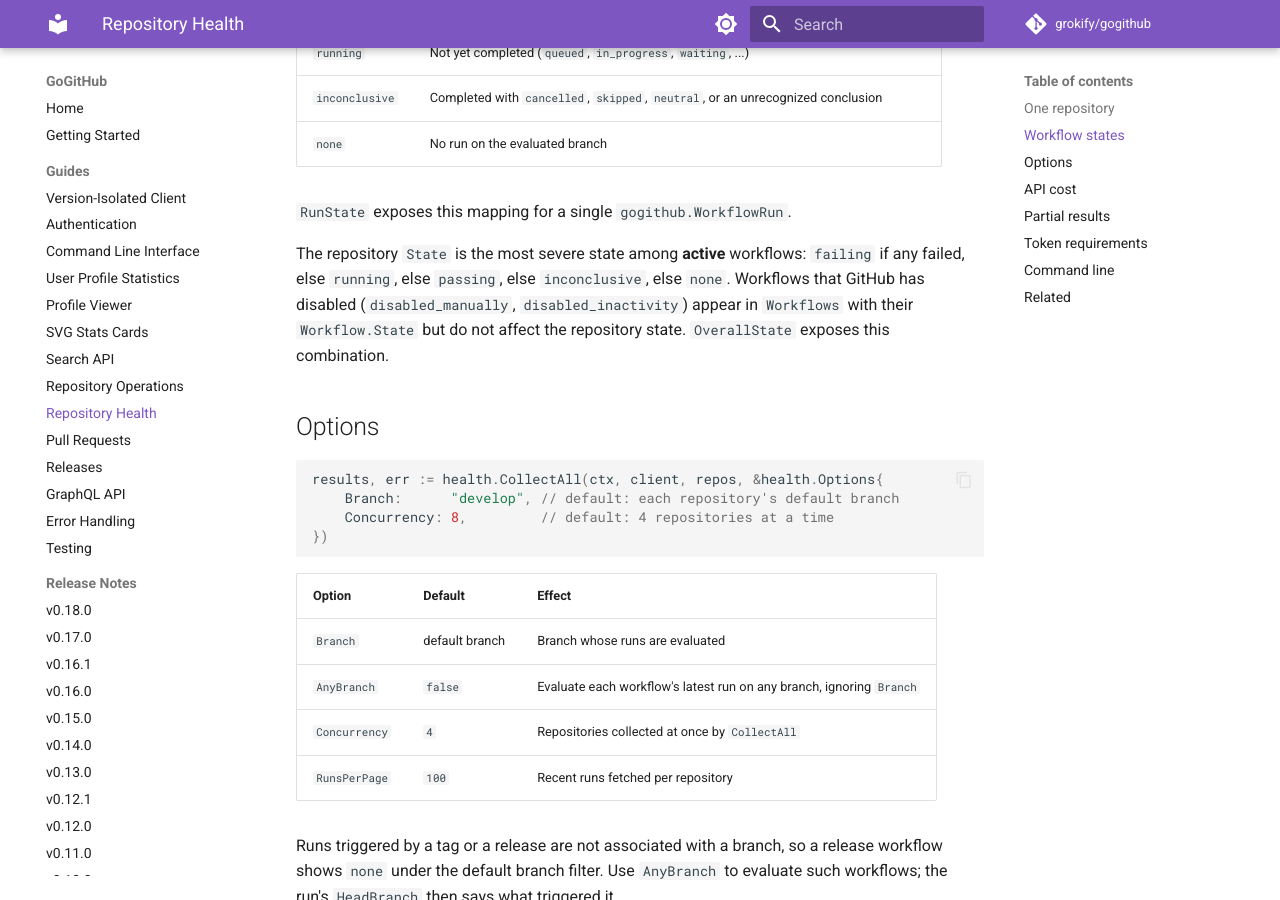
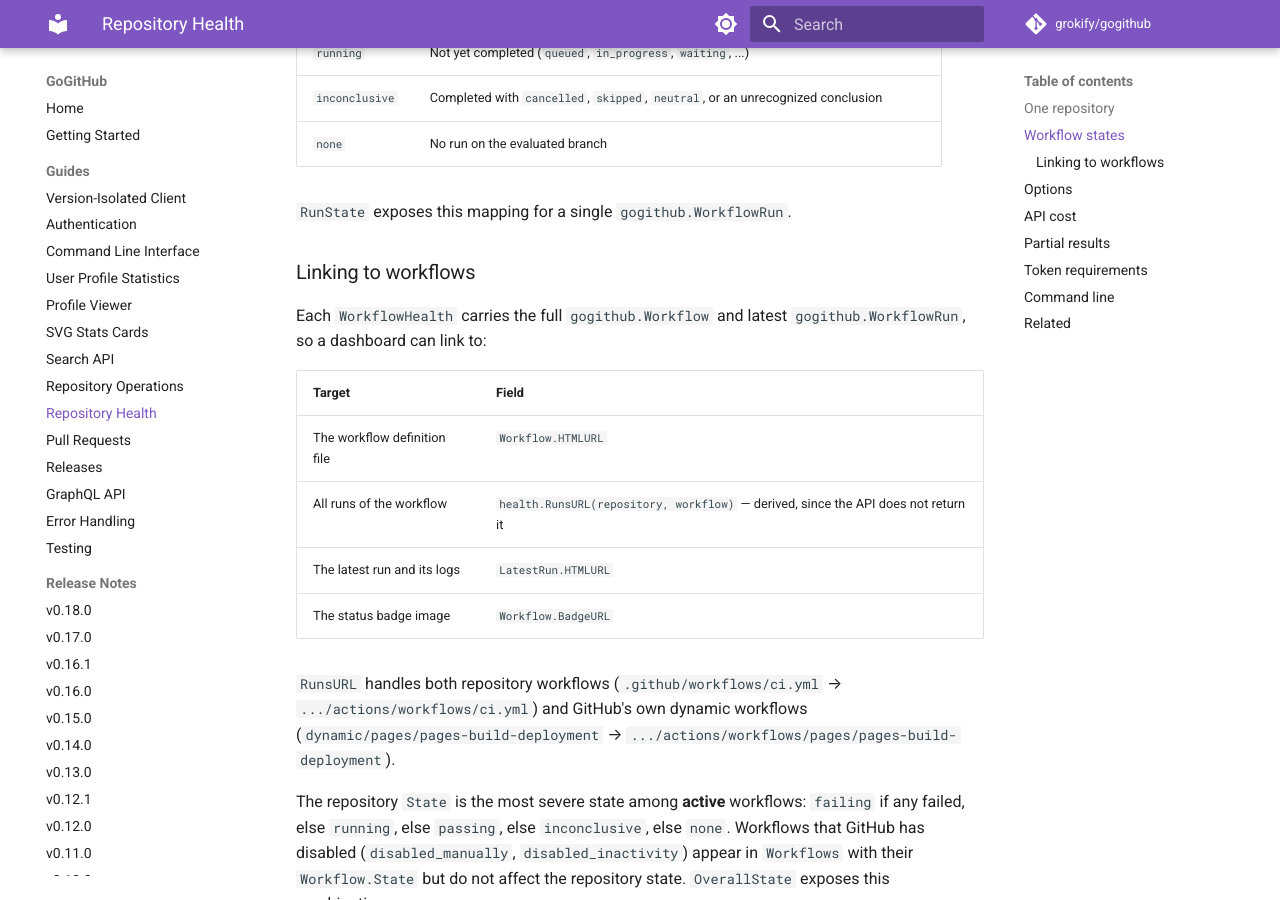
Before and after one commit to grokify/gogithub, an MkDocs documentation site: the page built from docs/guides/health.md, in a window 1280 px wide and 900 px high, scrolled down 1593 px. Built offline with MkDocs 1.6.1 and Material for MkDocs 9.7.7, drawn with Linux system fonts in a browser that asks for light colours; comment, search, counter and statistics services are not loaded.

Commit message:
docs: describe workflow link fields in health output
Co-Authored-By: Claude Fable 5.1 <noreply@anthropic.com>

```diff
--- a/docs/guides/health.md
+++ b/docs/guides/health.md
@@ -65,6 +65,23 @@ Each `WorkflowHealth` pairs a `gogithub.Workflow` with its latest run and a
 | `none` | No run on the evaluated branch |
 
 `RunState` exposes this mapping for a single `gogithub.WorkflowRun`.
+
+### Linking to workflows
+
+Each `WorkflowHealth` carries the full `gogithub.Workflow` and latest
+`gogithub.WorkflowRun`, so a dashboard can link to:
+
+| Target | Field |
+|--------|-------|
+| The workflow definition file | `Workflow.HTMLURL` |
+| All runs of the workflow | `health.RunsURL(repository, workflow)` — derived, since the API does not return it |
+| The latest run and its logs | `LatestRun.HTMLURL` |
+| The status badge image | `Workflow.BadgeURL` |
+
+`RunsURL` handles both repository workflows (`.github/workflows/ci.yml` →
+`.../actions/workflows/ci.yml`) and GitHub's own dynamic workflows
+(`dynamic/pages/pages-build-deployment` →
+`.../actions/workflows/pages/pages-build-deployment`).
 
 The repository `State` is the most severe state among **active** workflows:
 `failing` if any failed, else `running`, else `passing`, else `inconclusive`,
```
Also changed, not shown: CHANGELOG.md (+2 -2 lines), docs/guides/cli.md (+4 -2 lines), docs/releases/v0.18.0.md (+1 -1 lines), CHANGELOG.json.
